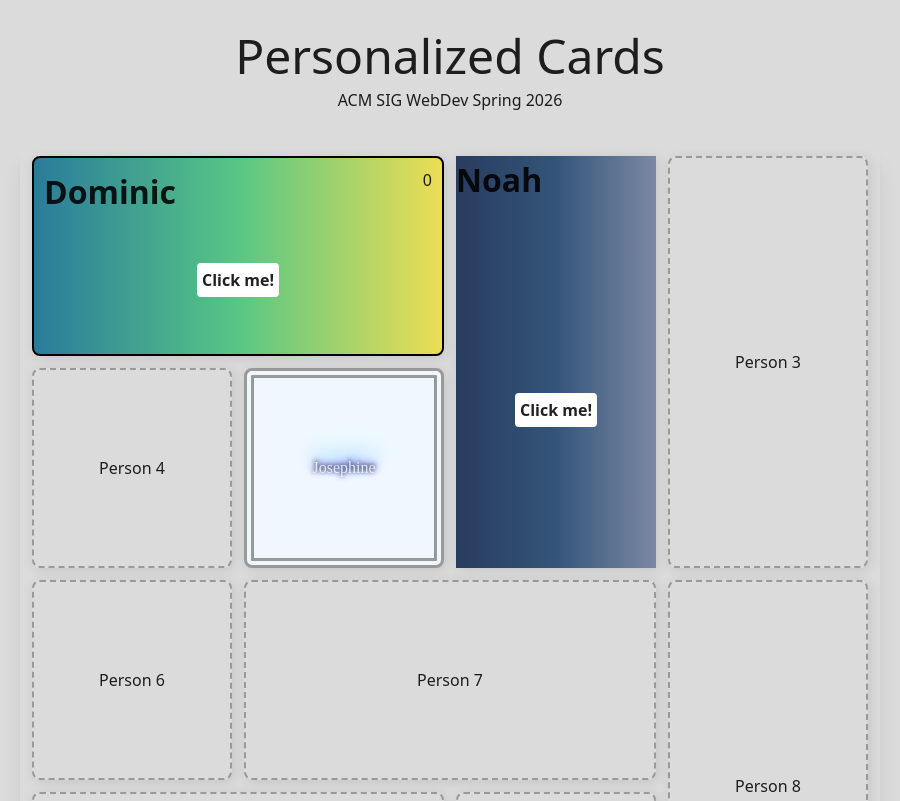
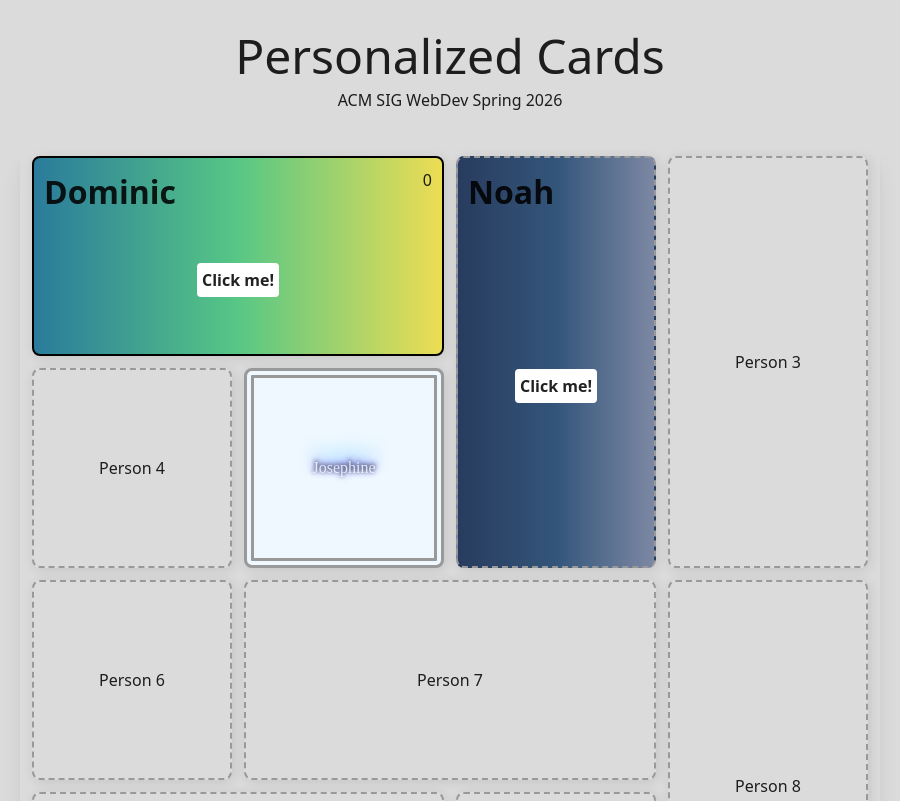
Before and after one commit to danbarajas/Personalized-Cards, a React (Vite) app: page / in a window 1280 px wide. Shown: the top 801 px of the page, without its empty margins (190-1090 px from the left). Built offline with nearby package versions, Linux system fonts and the light colour scheme.

Commit message:
Update Person2.css

```diff
--- a/src/cards/Person2/Person2.css
+++ b/src/cards/Person2/Person2.css
@@ -26,13 +26,20 @@
 */
 
   .card.person2 {
+    display: flex;
+    align-items: center;
+    justify-content: center;
+    border: 2px dashed #999;
+    border-radius: 8px;
+    padding: 10px;
+    flex-direction: column;
     transition: background 260ms ease, color 260ms ease;
     background: linear-gradient(90deg,rgba(40, 60, 94, 1) 0%, rgba(51, 85, 122, 1) 50%, rgba(124, 136, 163, 1) 100%);
   }
 
   /* active state: gradient change effect */
   .card.person2.active {
-    background: linear-gradient(135deg, #ebecef 0%, #7debff 100%);
+    background: linear-gradient(135deg, #a4aec7 0%, #9fbad3 100%);
     color: #111;
   }
 
```
